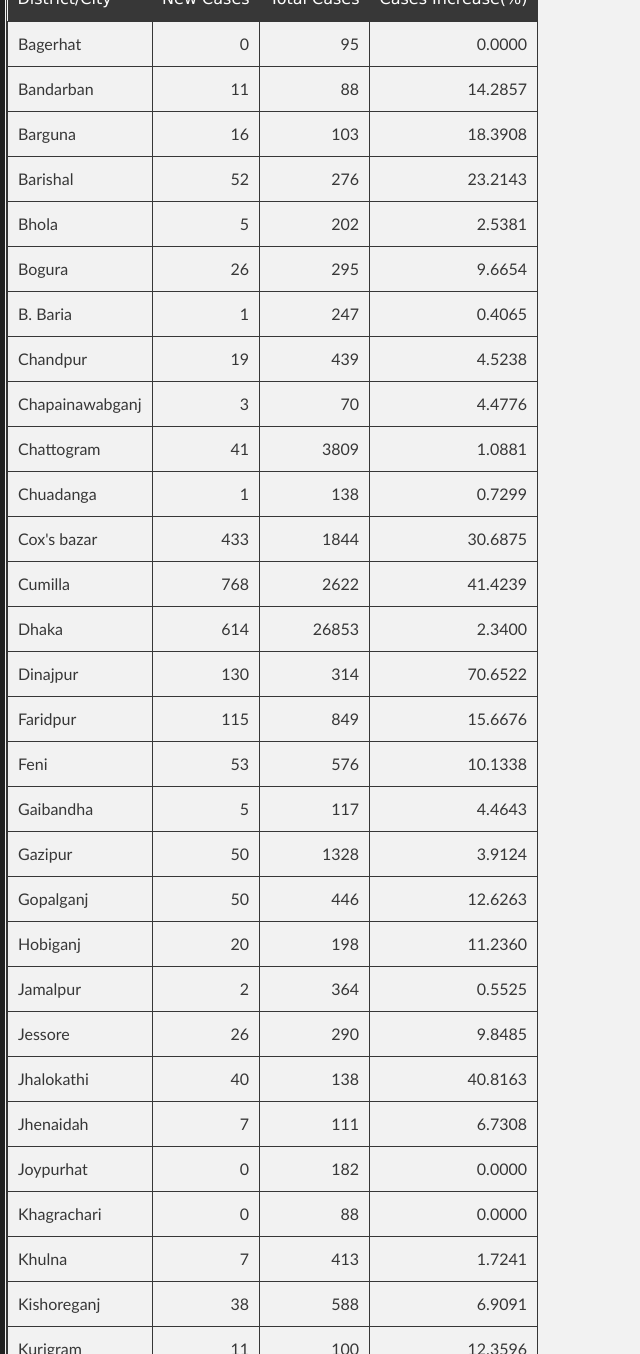
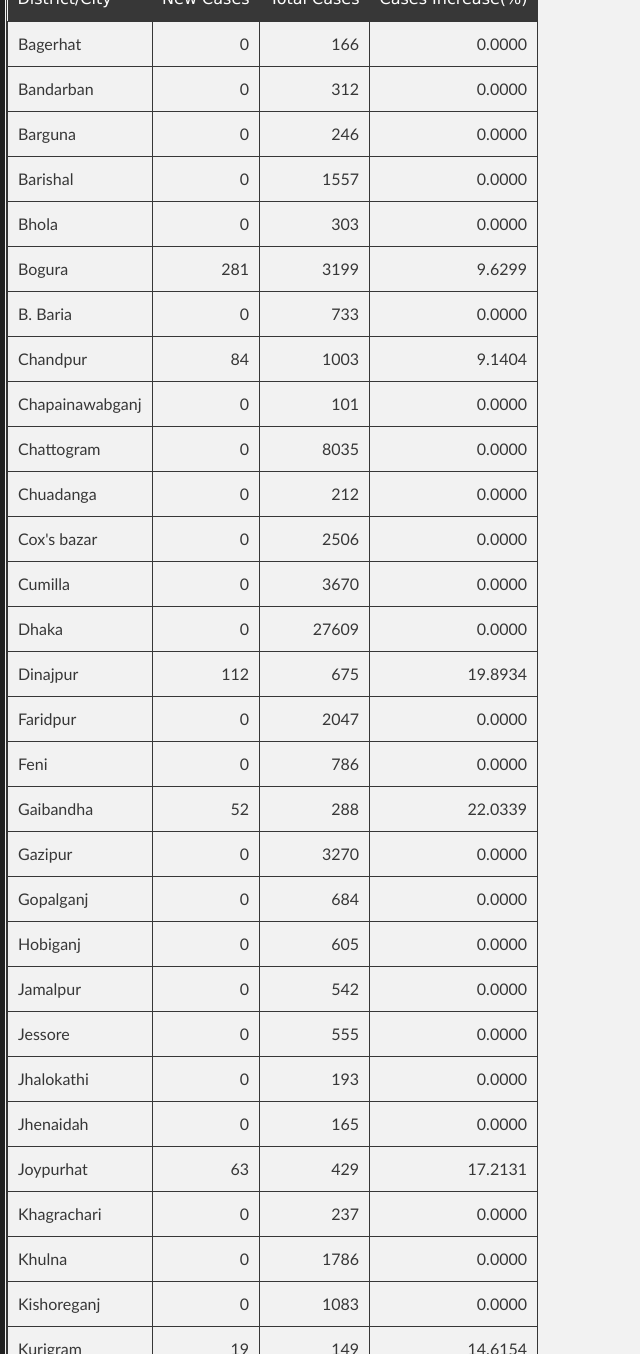
Before and after one commit to promitbasak/covid19bd, a Jekyll site: the page index.html, which Jekyll copies as it is, in a window 1280 px wide and 1400 px high, scrolled down 4121 px, cut to the strip 46-1400 px from the top of the window. Shown: the whole strip, without its empty margins (0-640 px from the left). Built offline with Jekyll 4.4.1, drawn with Linux system fonts in a browser that asks for light colours; some of the changed text lies outside the part shown.

Commit message:
Update index.html

```diff
--- a/index.html
+++ b/index.html
@@ -101,7 +101,7 @@
         <h5>Total Deaths</h5>
       </div>
       <div>
-        <img src="https://raw.githubusercontent.com/promitbasak/Covid-19_bd_extended/master/assests/2020-06-16/Figure_22.png">
+        <img src="https://raw.githubusercontent.com/promitbasak/Covid-19_bd_extended/master/assests/2020-07-04/Figure_22.png">
         <h5>District-wise Corona Map</h5>
       </div>
       <div>
@@ -127,386 +127,386 @@
 <tbody><tr>
 <td>Bagerhat</td>
 <td align="right">0</td>
-<td align="right">95</td>
+<td align="right">166</td>
 <td align="right">0.0000</td>
 </tr>
 <tr>
 <td>Bandarban</td>
-<td align="right">11</td>
+<td align="right">0</td>
+<td align="right">312</td>
+<td align="right">0.0000</td>
+</tr>
+<tr>
+<td>Barguna</td>
+<td align="right">0</td>
+<td align="right">246</td>
+<td align="right">0.0000</td>
+</tr>
+<tr>
+<td>Barishal</td>
+<td align="right">0</td>
+<td align="right">1557</td>
+<td align="right">0.0000</td>
+</tr>
+<tr>
+<td>Bhola</td>
+<td align="right">0</td>
+<td align="right">303</td>
+<td align="right">0.0000</td>
+</tr>
+<tr>
+<td>Bogura</td>
+<td align="right">281</td>
+<td align="right">3199</td>
+<td align="right">9.6299</td>
+</tr>
+<tr>
+<td>B. Baria</td>
+<td align="right">0</td>
+<td align="right">733</td>
+<td align="right">0.0000</td>
+</tr>
+<tr>
+<td>Chandpur</td>
+<td align="right">84</td>
+<td align="right">1003</td>
+<td align="right">9.1404</td>
+</tr>
+<tr>
+<td>Chapainawabganj</td>
+<td align="right">0</td>
+<td align="right">101</td>
+<td align="right">0.0000</td>
+</tr>
+<tr>
+<td>Chattogram</td>
+<td align="right">0</td>
+<td align="right">8035</td>
+<td align="right">0.0000</td>
+</tr>
+<tr>
+<td>Chuadanga</td>
+<td align="right">0</td>
+<td align="right">212</td>
+<td align="right">0.0000</td>
+</tr>
+<tr>
+<td>Cox&#39;s bazar</td>
+<td align="right">0</td>
+<td align="right">2506</td>
+<td align="right">0.0000</td>
+</tr>
+<tr>
+<td>Cumilla</td>
+<td align="right">0</td>
+<td align="right">3670</td>
+<td align="right">0.0000</td>
+</tr>
+<tr>
+<td>Dhaka</td>
+<td align="right">0</td>
+<td align="right">27609</td>
+<td align="right">0.0000</td>
+</tr>
+<tr>
+<td>Dinajpur</td>
+<td align="right">112</td>
+<td align="right">675</td>
+<td align="right">19.8934</td>
+</tr>
+<tr>
+<td>Faridpur</td>
+<td align="right">0</td>
+<td align="right">2047</td>
+<td align="right">0.0000</td>
+</tr>
+<tr>
+<td>Feni</td>
+<td align="right">0</td>
+<td align="right">786</td>
+<td align="right">0.0000</td>
+</tr>
+<tr>
+<td>Gaibandha</td>
+<td align="right">52</td>
+<td align="right">288</td>
+<td align="right">22.0339</td>
+</tr>
+<tr>
+<td>Gazipur</td>
+<td align="right">0</td>
+<td align="right">3270</td>
+<td align="right">0.0000</td>
+</tr>
+<tr>
+<td>Gopalganj</td>
+<td align="right">0</td>
+<td align="right">684</td>
+<td align="right">0.0000</td>
+</tr>
+<tr>
+<td>Hobiganj</td>
+<td align="right">0</td>
+<td align="right">605</td>
+<td align="right">0.0000</td>
+</tr>
+<tr>
+<td>Jamalpur</td>
+<td align="right">0</td>
+<td align="right">542</td>
+<td align="right">0.0000</td>
+</tr>
+<tr>
+<td>Jessore</td>
+<td align="right">0</td>
+<td align="right">555</td>
+<td align="right">0.0000</td>
+</tr>
+<tr>
+<td>Jhalokathi</td>
+<td align="right">0</td>
+<td align="right">193</td>
+<td align="right">0.0000</td>
+</tr>
+<tr>
+<td>Jhenaidah</td>
+<td align="right">0</td>
+<td align="right">165</td>
+<td align="right">0.0000</td>
+</tr>
+<tr>
+<td>Joypurhat</td>
+<td align="right">63</td>
+<td align="right">429</td>
+<td align="right">17.2131</td>
+</tr>
+<tr>
+<td>Khagrachari</td>
+<td align="right">0</td>
+<td align="right">237</td>
+<td align="right">0.0000</td>
+</tr>
+<tr>
+<td>Khulna</td>
+<td align="right">0</td>
+<td align="right">1786</td>
+<td align="right">0.0000</td>
+</tr>
+<tr>
+<td>Kishoreganj</td>
+<td align="right">0</td>
+<td align="right">1083</td>
+<td align="right">0.0000</td>
+</tr>
+<tr>
+<td>Kurigram</td>
+<td align="right">19</td>
+<td align="right">149</td>
+<td align="right">14.6154</td>
+</tr>
+<tr>
+<td>Kushtia</td>
+<td align="right">0</td>
+<td align="right">535</td>
+<td align="right">0.0000</td>
+</tr>
+<tr>
+<td>Laksmipur</td>
+<td align="right">43</td>
+<td align="right">929</td>
+<td align="right">4.8533</td>
+</tr>
+<tr>
+<td>Lalmonirhat</td>
+<td align="right">50</td>
+<td align="right">126</td>
+<td align="right">65.7895</td>
+</tr>
+<tr>
+<td>Madaripur</td>
+<td align="right">0</td>
+<td align="right">738</td>
+<td align="right">0.0000</td>
+</tr>
+<tr>
+<td>Magura</td>
+<td align="right">0</td>
+<td align="right">97</td>
+<td align="right">0.0000</td>
+</tr>
+<tr>
+<td>Manikganj</td>
+<td align="right">27</td>
+<td align="right">603</td>
+<td align="right">4.6875</td>
+</tr>
+<tr>
+<td>Moulovi Bazar</td>
+<td align="right">0</td>
+<td align="right">414</td>
+<td align="right">0.0000</td>
+</tr>
+<tr>
+<td>Meherpur</td>
+<td align="right">0</td>
+<td align="right">59</td>
+<td align="right">0.0000</td>
+</tr>
+<tr>
+<td>Munshigonj</td>
+<td align="right">0</td>
+<td align="right">1944</td>
+<td align="right">0.0000</td>
+</tr>
+<tr>
+<td>Mymensingh</td>
+<td align="right">0</td>
+<td align="right">1889</td>
+<td align="right">0.0000</td>
+</tr>
+<tr>
+<td>Naogaon</td>
 <td align="right">88</td>
-<td align="right">14.2857</td>
-</tr>
-<tr>
-<td>Barguna</td>
-<td align="right">16</td>
-<td align="right">103</td>
-<td align="right">18.3908</td>
-</tr>
-<tr>
-<td>Barishal</td>
-<td align="right">52</td>
-<td align="right">276</td>
-<td align="right">23.2143</td>
-</tr>
-<tr>
-<td>Bhola</td>
-<td align="right">5</td>
-<td align="right">202</td>
-<td align="right">2.5381</td>
-</tr>
-<tr>
-<td>Bogura</td>
+<td align="right">540</td>
+<td align="right">19.4690</td>
+</tr>
+<tr>
+<td>Narail</td>
+<td align="right">0</td>
+<td align="right">153</td>
+<td align="right">0.0000</td>
+</tr>
+<tr>
+<td>Narayanganj</td>
+<td align="right">0</td>
+<td align="right">5148</td>
+<td align="right">0.0000</td>
+</tr>
+<tr>
+<td>Narshingdi</td>
+<td align="right">0</td>
+<td align="right">1280</td>
+<td align="right">0.0000</td>
+</tr>
+<tr>
+<td>Natore</td>
+<td align="right">48</td>
+<td align="right">215</td>
+<td align="right">28.7425</td>
+</tr>
+<tr>
+<td>Netrokona</td>
+<td align="right">0</td>
+<td align="right">534</td>
+<td align="right">0.0000</td>
+</tr>
+<tr>
+<td>Nilphamari</td>
 <td align="right">26</td>
-<td align="right">295</td>
-<td align="right">9.6654</td>
-</tr>
-<tr>
-<td>B. Baria</td>
+<td align="right">353</td>
+<td align="right">7.9511</td>
+</tr>
+<tr>
+<td>Noakhali</td>
+<td align="right">50</td>
+<td align="right">2239</td>
+<td align="right">2.2841</td>
+</tr>
+<tr>
+<td>Pabna</td>
 <td align="right">1</td>
-<td align="right">247</td>
-<td align="right">0.4065</td>
-</tr>
-<tr>
-<td>Chandpur</td>
-<td align="right">19</td>
-<td align="right">439</td>
-<td align="right">4.5238</td>
-</tr>
-<tr>
-<td>Chapainawabganj</td>
-<td align="right">3</td>
-<td align="right">70</td>
-<td align="right">4.4776</td>
-</tr>
-<tr>
-<td>Chattogram</td>
+<td align="right">448</td>
+<td align="right">0.2237</td>
+</tr>
+<tr>
+<td>Panchagar</td>
+<td align="right">14</td>
+<td align="right">146</td>
+<td align="right">10.6061</td>
+</tr>
+<tr>
+<td>Patuakhali</td>
+<td align="right">0</td>
+<td align="right">431</td>
+<td align="right">0.0000</td>
+</tr>
+<tr>
+<td>Pirojpur</td>
+<td align="right">0</td>
+<td align="right">214</td>
+<td align="right">0.0000</td>
+</tr>
+<tr>
+<td>Rajbari</td>
+<td align="right">0</td>
+<td align="right">457</td>
+<td align="right">0.0000</td>
+</tr>
+<tr>
+<td>Rajshahi</td>
+<td align="right">300</td>
+<td align="right">910</td>
+<td align="right">49.1803</td>
+</tr>
+<tr>
+<td>Rangamati</td>
+<td align="right">0</td>
+<td align="right">256</td>
+<td align="right">0.0000</td>
+</tr>
+<tr>
+<td>Rangpur</td>
+<td align="right">148</td>
+<td align="right">983</td>
+<td align="right">17.7246</td>
+</tr>
+<tr>
+<td>Satkhira</td>
+<td align="right">0</td>
+<td align="right">159</td>
+<td align="right">0.0000</td>
+</tr>
+<tr>
+<td>Shariatpur</td>
+<td align="right">0</td>
+<td align="right">581</td>
+<td align="right">0.0000</td>
+</tr>
+<tr>
+<td>Sherpur</td>
+<td align="right">2</td>
+<td align="right">249</td>
+<td align="right">0.8097</td>
+</tr>
+<tr>
+<td>Sirajganj</td>
+<td align="right">92</td>
+<td align="right">531</td>
+<td align="right">20.9567</td>
+</tr>
+<tr>
+<td>Sunamganj</td>
+<td align="right">0</td>
+<td align="right">959</td>
+<td align="right">0.0000</td>
+</tr>
+<tr>
+<td>Sylhet</td>
+<td align="right">0</td>
+<td align="right">2550</td>
+<td align="right">0.0000</td>
+</tr>
+<tr>
+<td>Tangail</td>
 <td align="right">41</td>
-<td align="right">3809</td>
-<td align="right">1.0881</td>
-</tr>
-<tr>
-<td>Chuadanga</td>
-<td align="right">1</td>
-<td align="right">138</td>
-<td align="right">0.7299</td>
-</tr>
-<tr>
-<td>Cox&#39;s bazar</td>
-<td align="right">433</td>
-<td align="right">1844</td>
-<td align="right">30.6875</td>
-</tr>
-<tr>
-<td>Cumilla</td>
-<td align="right">768</td>
-<td align="right">2622</td>
-<td align="right">41.4239</td>
-</tr>
-<tr>
-<td>Dhaka</td>
-<td align="right">614</td>
-<td align="right">26853</td>
-<td align="right">2.3400</td>
-</tr>
-<tr>
-<td>Dinajpur</td>
-<td align="right">130</td>
-<td align="right">314</td>
-<td align="right">70.6522</td>
-</tr>
-<tr>
-<td>Faridpur</td>
-<td align="right">115</td>
-<td align="right">849</td>
-<td align="right">15.6676</td>
-</tr>
-<tr>
-<td>Feni</td>
-<td align="right">53</td>
-<td align="right">576</td>
-<td align="right">10.1338</td>
-</tr>
-<tr>
-<td>Gaibandha</td>
-<td align="right">5</td>
-<td align="right">117</td>
-<td align="right">4.4643</td>
-</tr>
-<tr>
-<td>Gazipur</td>
-<td align="right">50</td>
-<td align="right">1328</td>
-<td align="right">3.9124</td>
-</tr>
-<tr>
-<td>Gopalganj</td>
-<td align="right">50</td>
-<td align="right">446</td>
-<td align="right">12.6263</td>
-</tr>
-<tr>
-<td>Hobiganj</td>
-<td align="right">20</td>
-<td align="right">198</td>
-<td align="right">11.2360</td>
-</tr>
-<tr>
-<td>Jamalpur</td>
-<td align="right">2</td>
-<td align="right">364</td>
-<td align="right">0.5525</td>
-</tr>
-<tr>
-<td>Jessore</td>
-<td align="right">26</td>
-<td align="right">290</td>
-<td align="right">9.8485</td>
-</tr>
-<tr>
-<td>Jhalokathi</td>
-<td align="right">40</td>
-<td align="right">138</td>
-<td align="right">40.8163</td>
-</tr>
-<tr>
-<td>Jhenaidah</td>
-<td align="right">7</td>
-<td align="right">111</td>
-<td align="right">6.7308</td>
-</tr>
-<tr>
-<td>Joypurhat</td>
-<td align="right">0</td>
-<td align="right">182</td>
-<td align="right">0.0000</td>
-</tr>
-<tr>
-<td>Khagrachari</td>
-<td align="right">0</td>
-<td align="right">88</td>
-<td align="right">0.0000</td>
-</tr>
-<tr>
-<td>Khulna</td>
-<td align="right">7</td>
-<td align="right">413</td>
-<td align="right">1.7241</td>
-</tr>
-<tr>
-<td>Kishoreganj</td>
-<td align="right">38</td>
-<td align="right">588</td>
-<td align="right">6.9091</td>
-</tr>
-<tr>
-<td>Kurigram</td>
-<td align="right">11</td>
-<td align="right">100</td>
-<td align="right">12.3596</td>
-</tr>
-<tr>
-<td>Kushtia</td>
-<td align="right">9</td>
-<td align="right">263</td>
-<td align="right">3.5433</td>
-</tr>
-<tr>
-<td>Laksmipur</td>
-<td align="right">0</td>
-<td align="right">147</td>
-<td align="right">0.0000</td>
-</tr>
-<tr>
-<td>Lalmonirhat</td>
-<td align="right">1</td>
-<td align="right">56</td>
-<td align="right">1.8182</td>
-</tr>
-<tr>
-<td>Madaripur</td>
-<td align="right">5</td>
-<td align="right">401</td>
-<td align="right">1.2626</td>
-</tr>
-<tr>
-<td>Magura</td>
-<td align="right">1</td>
-<td align="right">67</td>
-<td align="right">1.5152</td>
-</tr>
-<tr>
-<td>Manikganj</td>
-<td align="right">4</td>
-<td align="right">173</td>
-<td align="right">2.3669</td>
-</tr>
-<tr>
-<td>Moulovi Bazar</td>
-<td align="right">14</td>
-<td align="right">131</td>
-<td align="right">11.9658</td>
-</tr>
-<tr>
-<td>Meherpur</td>
-<td align="right">1</td>
-<td align="right">40</td>
-<td align="right">2.5641</td>
-</tr>
-<tr>
-<td>Munshigonj</td>
-<td align="right">0</td>
-<td align="right">1557</td>
-<td align="right">0.0000</td>
-</tr>
-<tr>
-<td>Mymensingh</td>
-<td align="right">81</td>
-<td align="right">959</td>
-<td align="right">9.2255</td>
-</tr>
-<tr>
-<td>Naogaon</td>
-<td align="right">0</td>
-<td align="right">209</td>
-<td align="right">0.0000</td>
-</tr>
-<tr>
-<td>Narail</td>
-<td align="right">2</td>
-<td align="right">70</td>
-<td align="right">2.9412</td>
-</tr>
-<tr>
-<td>Narayanganj</td>
-<td align="right">54</td>
-<td align="right">3065</td>
-<td align="right">1.7934</td>
-</tr>
-<tr>
-<td>Narshingdi</td>
-<td align="right">5</td>
-<td align="right">230</td>
-<td align="right">2.2222</td>
-</tr>
-<tr>
-<td>Natore</td>
-<td align="right">5</td>
-<td align="right">83</td>
-<td align="right">6.4103</td>
-</tr>
-<tr>
-<td>Netrokona</td>
-<td align="right">1</td>
-<td align="right">309</td>
-<td align="right">0.3247</td>
-</tr>
-<tr>
-<td>Nilphamari</td>
-<td align="right">36</td>
-<td align="right">174</td>
-<td align="right">26.0870</td>
-</tr>
-<tr>
-<td>Noakhali</td>
+<td align="right">669</td>
+<td align="right">6.5287</td>
+</tr>
+<tr>
+<td>Thakurgaon</td>
 <td align="right">10</td>
-<td align="right">1067</td>
-<td align="right">0.9461</td>
-</tr>
-<tr>
-<td>Pabna</td>
-<td align="right">8</td>
-<td align="right">196</td>
-<td align="right">4.2553</td>
-</tr>
-<tr>
-<td>Panchagar</td>
-<td align="right">56</td>
-<td align="right">108</td>
-<td align="right">107.6923</td>
-</tr>
-<tr>
-<td>Potuakhali</td>
-<td align="right">16</td>
-<td align="right">246</td>
-<td align="right">6.9565</td>
-</tr>
-<tr>
-<td>Pirojpur</td>
-<td align="right">48</td>
-<td align="right">167</td>
-<td align="right">40.3361</td>
-</tr>
-<tr>
-<td>Rajbari</td>
-<td align="right">2</td>
-<td align="right">150</td>
-<td align="right">1.3514</td>
-</tr>
-<tr>
-<td>Rajshahi</td>
-<td align="right">20</td>
-<td align="right">111</td>
-<td align="right">21.9780</td>
-</tr>
-<tr>
-<td>Rangmati</td>
-<td align="right">3</td>
-<td align="right">89</td>
-<td align="right">3.4884</td>
-</tr>
-<tr>
-<td>Rangpur</td>
-<td align="right">32</td>
-<td align="right">683</td>
-<td align="right">4.9155</td>
-</tr>
-<tr>
-<td>Satkhira</td>
-<td align="right">0</td>
-<td align="right">80</td>
-<td align="right">0.0000</td>
-</tr>
-<tr>
-<td>Shariatpur</td>
-<td align="right">21</td>
-<td align="right">270</td>
-<td align="right">8.4337</td>
-</tr>
-<tr>
-<td>Sherpur</td>
-<td align="right">0</td>
-<td align="right">167</td>
-<td align="right">0.0000</td>
-</tr>
-<tr>
-<td>Sirajganj</td>
-<td align="right">0</td>
-<td align="right">46</td>
-<td align="right">0.0000</td>
-</tr>
-<tr>
-<td>Sunamganj</td>
-<td align="right">0</td>
-<td align="right">489</td>
-<td align="right">0.0000</td>
-</tr>
-<tr>
-<td>Sylhet</td>
-<td align="right">58</td>
-<td align="right">735</td>
-<td align="right">8.5672</td>
-</tr>
-<tr>
-<td>Tangail</td>
-<td align="right">1</td>
-<td align="right">62</td>
-<td align="right">1.6393</td>
-</tr>
-<tr>
-<td>Thakurgaon</td>
-<td align="right">51</td>
-<td align="right">126</td>
-<td align="right">68.0000</td>
+<td align="right">206</td>
+<td align="right">5.1020</td>
 </tr>
 </tbody></table>
 
```
